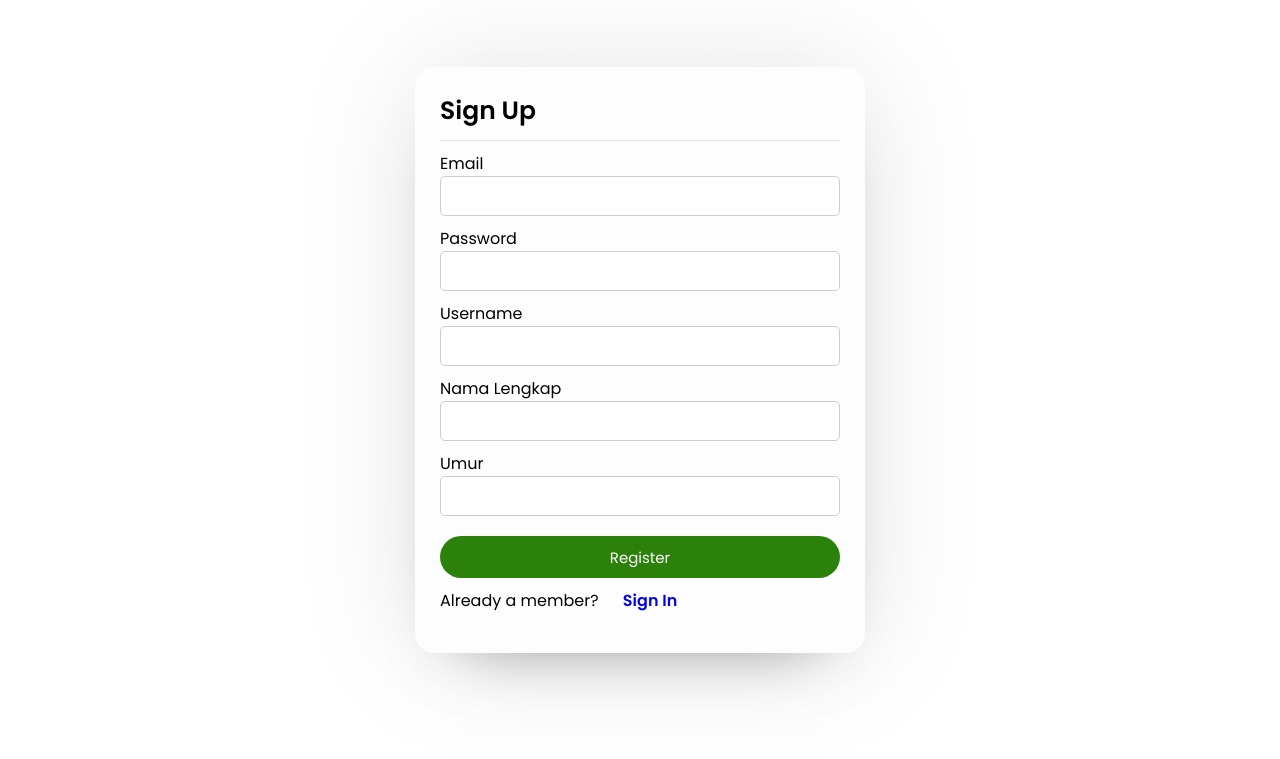
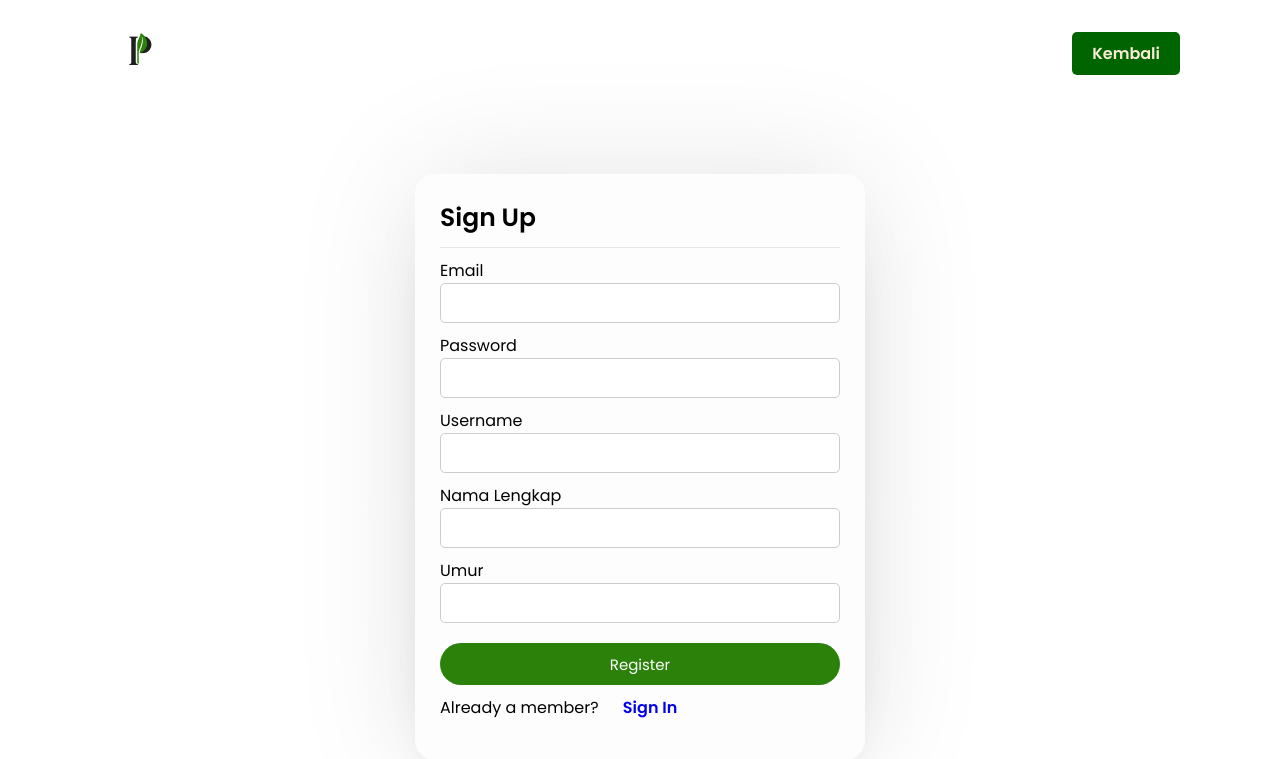
Before and after one commit to kyrozepto/petanipintar, a PHP site: page /register.php in a window 1280 px wide. Shown: the top 759 px of the page. Before the commit the page ends 693 px from the top, so only its background shows below. Run offline with PHP 8.4, Linux system fonts and the light colour scheme; some web fonts are replaced.

Commit message:
Update register.php

```diff
--- a/register.php
+++ b/register.php
@@ -8,6 +8,16 @@
     <title>Register</title>
 </head>
 <body>
+    <div class="nav">
+        <div class="logo">
+            <a href="index.php">
+                <img src="image/logo_petanipintar.png" width="40" height="40" alt="Logo">
+            </a>
+        </div>
+        <div>
+            <a href="index.php" class="signup">Kembali</a>
+        </div>
+    </div>
       <div class="container">
         <div class="box form-box">
 
```
